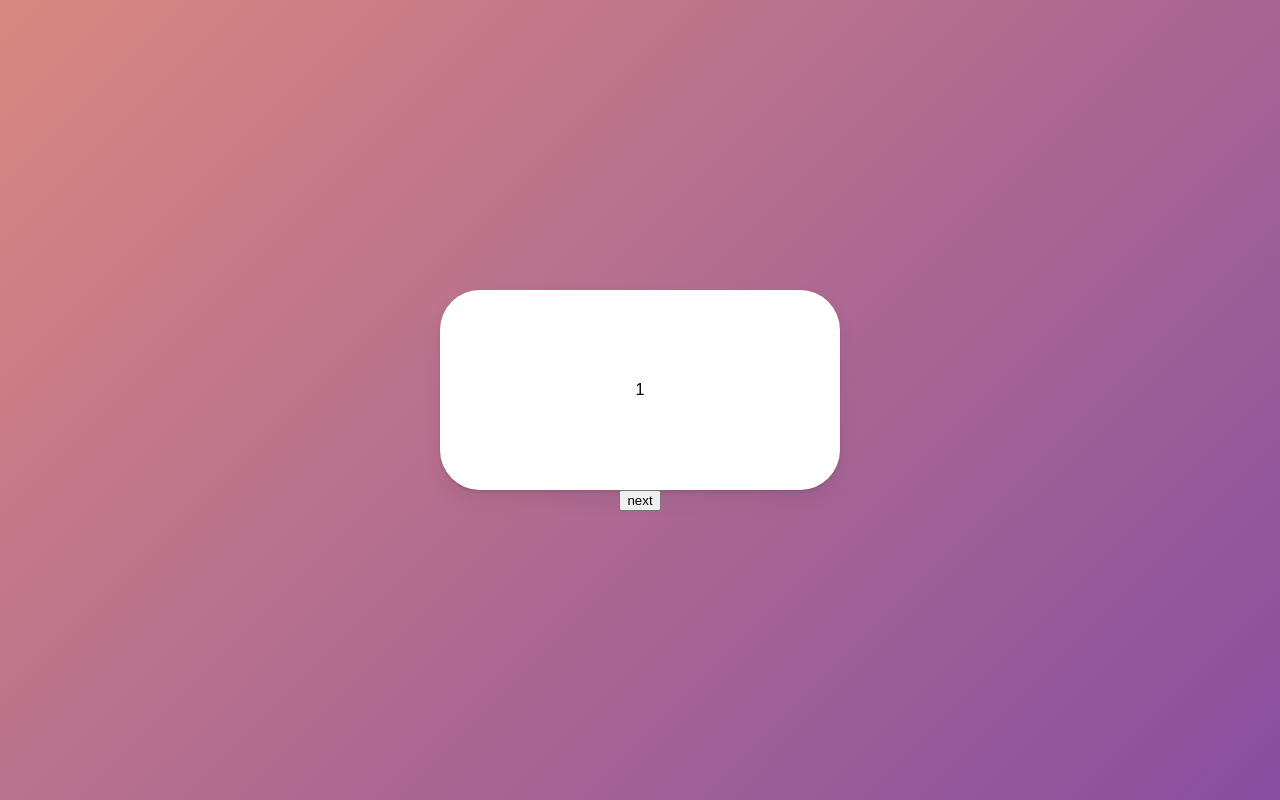
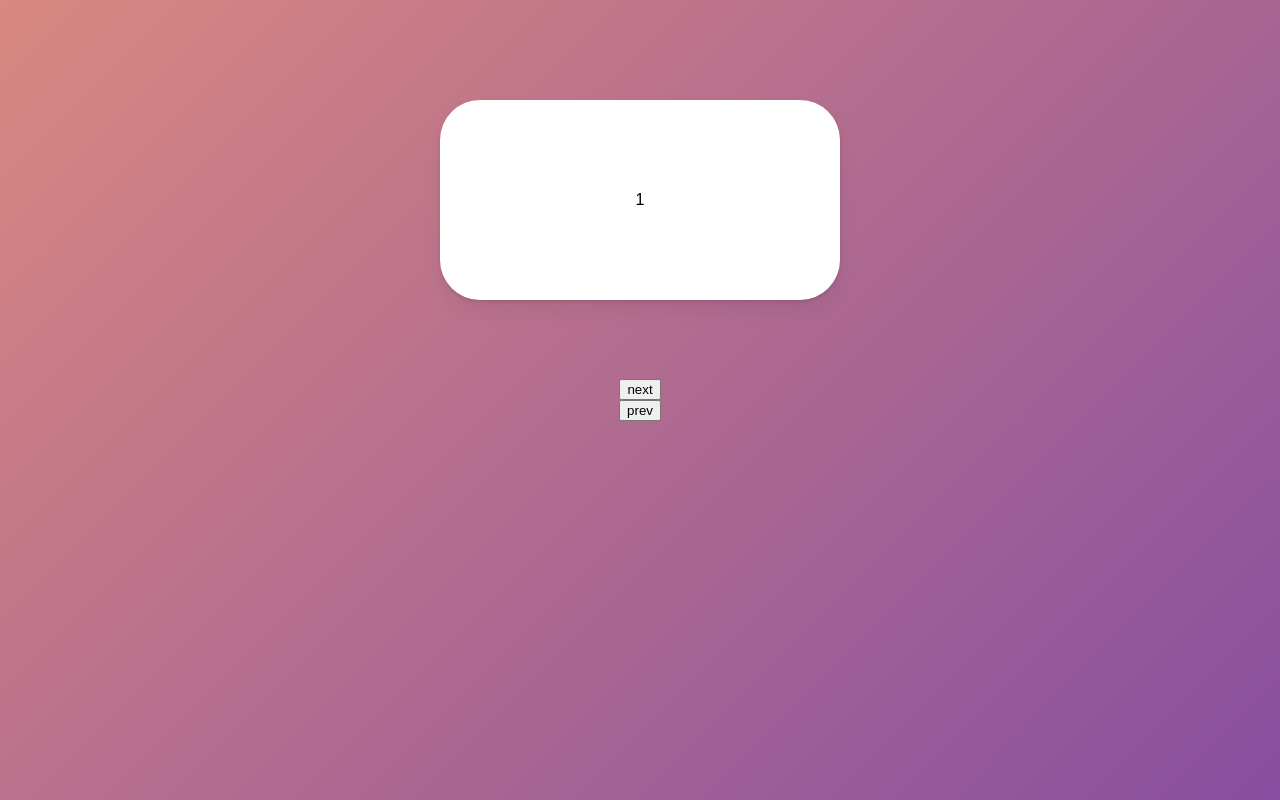
Before and after one commit to yeeSilver/react-master-study, a React (Create React App) app in the folder animation-slider/: page / in a window 1280 px wide. Built offline with nearby package versions, Linux system fonts and the light colour scheme.

Commit message:
:sparkles: add prev, next btn

```diff
--- a/animation-slider/src/App.tsx
+++ b/animation-slider/src/App.tsx
@@ -15,9 +15,9 @@ const Wrapper = styled(motion.div)`
   height: 100vh;
   width: 100vw;
   display: flex;
-  flex-direction: column;
   justify-content: center;
   align-items: center;
+  flex-direction: column;
   background: linear-gradient(135deg, #f97794, #623aa2);
 `;
 
@@ -140,6 +140,8 @@ const Box_P = styled(motion.div)`
   align-items: center;
   width: 400px;
   height: 200px;
+  position: absolute;
+  top: 100px;
   background-color: rgba(255, 255, 255, 1);
   border-radius: 40px;
   box-shadow: 0 2px 3px rgba(0, 0, 0, 0.1), 0 10px 20px rgba(0, 0, 0, 0.06);
@@ -177,6 +179,7 @@ const boxVariants_presence2 = {
     x: -500,
     opacity: 0,
     scale: 0,
+    transition: { duration: 1 },
   },
 };
 function App() {
@@ -199,6 +202,7 @@ function App() {
   // const toggleShowing = () => setShowing((prev) => !prev);
   const [visible, setVisible] = useState(1);
   const next = () => setVisible((prev) => (prev === 10 ? 10 : prev + 1));
+  const prev = () => setVisible((prev) => (prev === 1 ? 1 : prev - 1));
   return (
     <>
       <Wrapper style={{ background: gradient }}>
@@ -259,7 +263,7 @@ function App() {
             i === visible ? (
               <Box_P
                 variants={boxVariants_presence2}
-                initial="visible"
+                initial="invisible"
                 animate="visible"
                 exit="exit"
                 key={i}
@@ -270,6 +274,7 @@ function App() {
           )}
         </AnimatePresence>
         <button onClick={next}>next</button>
+        <button onClick={prev}>prev</button>
       </Wrapper>
     </>
   );
```
